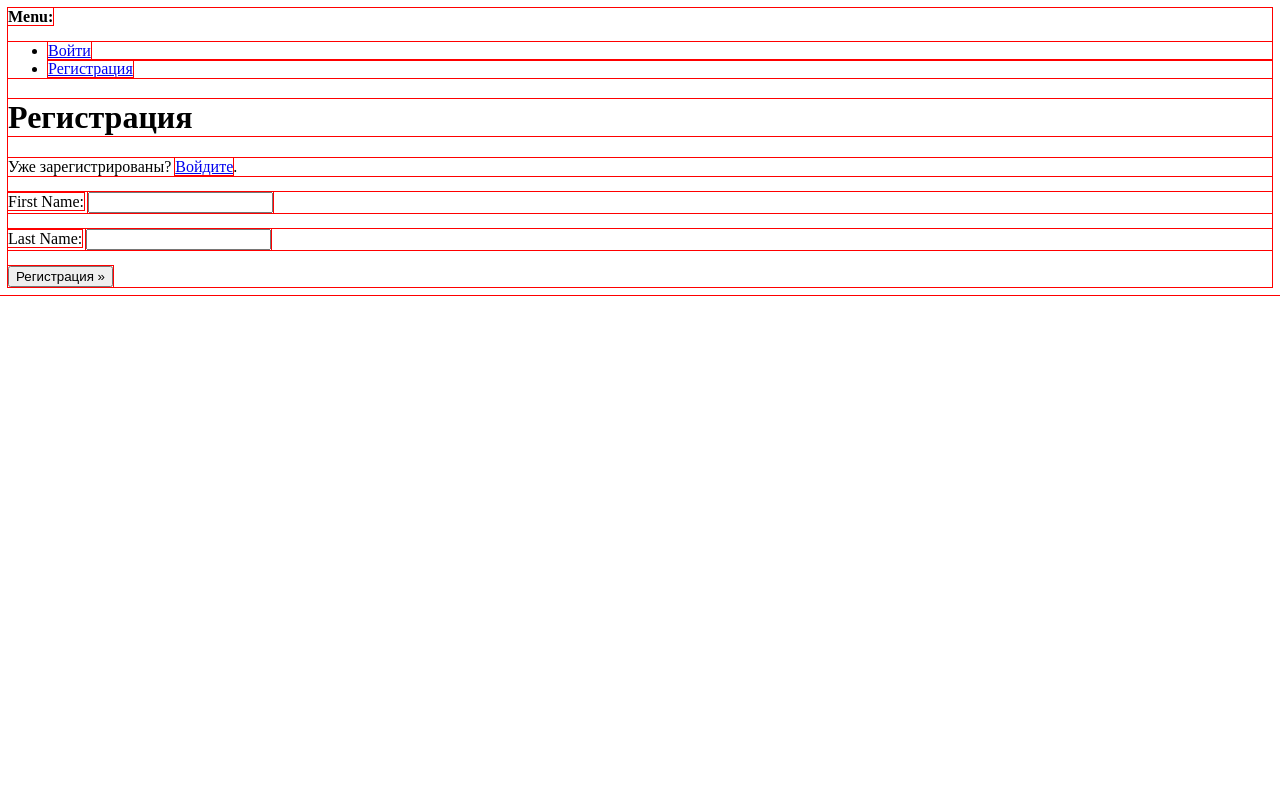
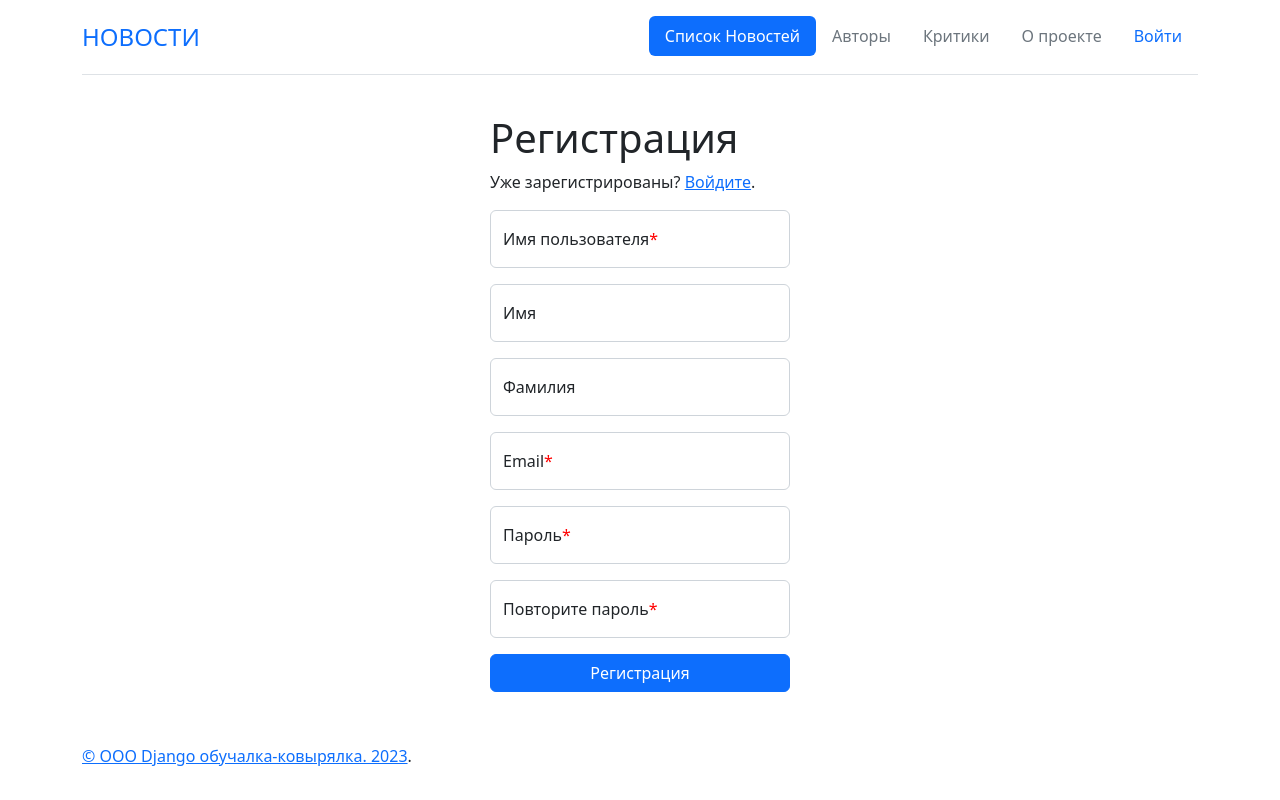
Before and after one commit to olechnaya/NewsPaper, a Django app: page /oauth/signup/ in a window 1280 px wide. Run offline with Django 4.2, Linux system fonts and the light colour scheme; some libraries are stand-ins or nearby versions.

Commit message:
форма регистрации  allauth  стилизована

```diff
--- a/NewsPaper/settings.py
+++ b/NewsPaper/settings.py
@@ -101,9 +101,10 @@ LOGIN_URL = '/oauth/login/'
 # LOGIN_URL = '/accounts/login/' - до  использования формы allauth
 LOGIN_REDIRECT_URL = '/'
 
-ACCOUNT_SIGNUP_FORM_CLASS = 'news.forms.SignupForm'
+ACCOUNT_SIGNUP_FORM_CLASS = 'accounts.forms.SignupForm'
 ACCOUNT_FORMS = {
-    'signup': 'news.forms.SignupForm'
+    'signup': 'accounts.forms.SignupForm',
+    # 'login':'accounts.forms.LoginForm'
 }
 
 SITE_ID = 1
--- /dev/null
+++ b/accounts/forms.py
@@ -0,0 +1,91 @@
+from django import forms
+from django.contrib.auth.models import User
+
+
+class SignupForm(forms.ModelForm):
+    required_css_class = 'required'
+    error_css_class = 'error'
+
+    def __init__(self, *args, **kwargs):
+        super().__init__(*args, **kwargs)
+        self.label_suffix = ""
+
+    first_name = forms.CharField(
+        max_length=30,
+        label = ('Имя'),
+        required=False,
+        help_text='Optional.',
+        widget=forms.TextInput(attrs={
+            'placeholder': 'введите ваше имя...',
+            'class':'form-control',
+            'id': 'adding-first-name'
+        }))
+
+    last_name = forms.CharField(
+        max_length=30,
+        label = ('Фамилия'),
+        required=False,
+        help_text='Optional.',
+        widget=forms.TextInput(attrs={
+            'placeholder': 'введите вашу фамилию...',
+            'class':'form-control',
+            'id': 'adding-second-name'
+        }))
+    email = forms.EmailField(
+        label = ('Email'),
+        widget=forms.TextInput(attrs={
+            'placeholder': 'Email',
+            'class':'form-control',
+            'id': 'adding-email'
+        }))
+    username = forms.CharField(
+        max_length=30,
+        label = ('Имя пользователя'),
+        widget=forms.TextInput(attrs={
+            'placeholder': 'введите имя в системе...',
+            'class':'form-control',
+            'id': 'adding-username'
+        }))
+    password1 =  forms.CharField(
+        max_length=30,
+        label = ('Пароль'),
+        widget=forms.PasswordInput(attrs={
+            'placeholder': 'введите пароль...',
+            'class':'form-control',
+            'id': 'adding-password1'
+        }))
+    # TODO: сделать проверку полей
+    password2 =  forms.CharField(
+        max_length=30,
+        label = ('Повторите пароль'),
+        widget=forms.PasswordInput(attrs={
+            'placeholder': 'повторите  пароль...',
+            'class':'form-control',
+            'id': 'adding-password2'
+        }))
+
+    class Meta:
+        model = User
+        fields = ('username', 'first_name', 'last_name', 'email', 'password1', 'password2', )
+
+    # def save(self, commit=True):
+    #     user = super(SignupForm, self).save(commit=False)
+    #     if commit:
+    #         user.save()
+    #     return user
+    def signup(self, request, user):
+        user.first_name = self.cleaned_data['first_name']
+        user.last_name = self.cleaned_data['last_name']
+        user.email = self.cleaned_data['email']
+        user.password1 = self.cleaned_data['password1']
+        user.save()
+    # def signup(self, request, user):
+    #     user.first_name = self.cleaned_data['first_name']
+    #     user.last_name = self.cleaned_data['last_name']
+    #     user.email = self.cleaned_data['email']
+    #     user.save()
+    #     return user
+
+class LoginForm(forms.Form):
+    username = forms.CharField(max_length=65)
+    password = forms.CharField(max_length=65, widget=forms.PasswordInput)
--- a/news/forms.py
+++ b/news/forms.py
@@ -56,14 +56,3 @@ class PostForm(ModelForm):
     class Meta:
         model = Post
         fields = ['title', 'text', 'author','category', 'postType']
-
-#нифига пока не работает
-class SignupForm(forms.Form):
-    first_name = forms.CharField(max_length=30, label='First Name')
-    last_name = forms.CharField(max_length=30, label='Last Name')
-
-    def signup(self, request, user):
-        user.first_name = self.cleaned_data['first_name']
-        user.last_name = self.cleaned_data['last_name']
-        user.save()
-        return user
--- /dev/null
+++ b/templates/account/signup.html
@@ -0,0 +1,34 @@
+{% extends "defaultLayout.html" %}
+
+{% load i18n %}
+
+{% block head_title %}{% trans "Signup" %}{% endblock %}
+
+{% block abracadabra %}
+<div class="form-signing">
+    <h1>{% trans "Sign Up" %}</h1>
+
+    <p>{% blocktrans %}Already have an account? Then please <a href="{{ login_url }}">sign in</a>.{% endblocktrans %}</p>
+
+    <form class="signup" id="signup_form" method="post" action="{% url 'account_signup' %}">
+    {% csrf_token %}
+     {% if error_message %}
+        <p class="bg-danger p-d ml-b">{{ error_message }}</p>
+    {% endif %}
+    {% comment %} {{ form.as_p }} {% endcomment %}
+    {% for field in form.visible_fields %}
+        <div class="form-floating">
+            {{ field }}
+            {{ field.label_tag }}
+        </div>
+        <p>{{ field.errors }}</p>
+    {% endfor %}
+
+    {% if redirect_field_value %}
+    <input type="hidden" name="{{ redirect_field_name }}" value="{{ redirect_field_value }}" />
+    {% endif %}
+    <button class="btn btn-primary w-100" type="submit">{% trans "Sign Up" %} </button>
+    </form>
+</div>
+
+{% endblock %}
```
Also changed, not shown: templates/account/login.html (+7 -1 lines), db.sqlite3.
